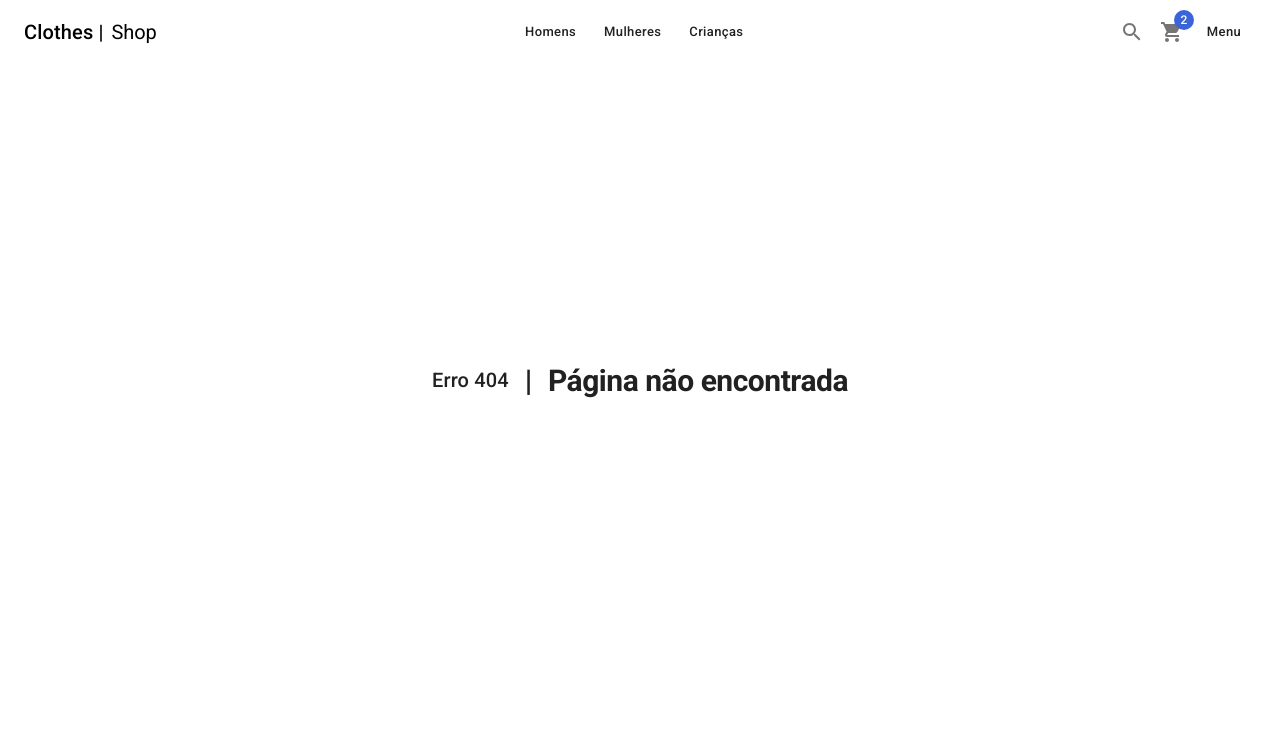
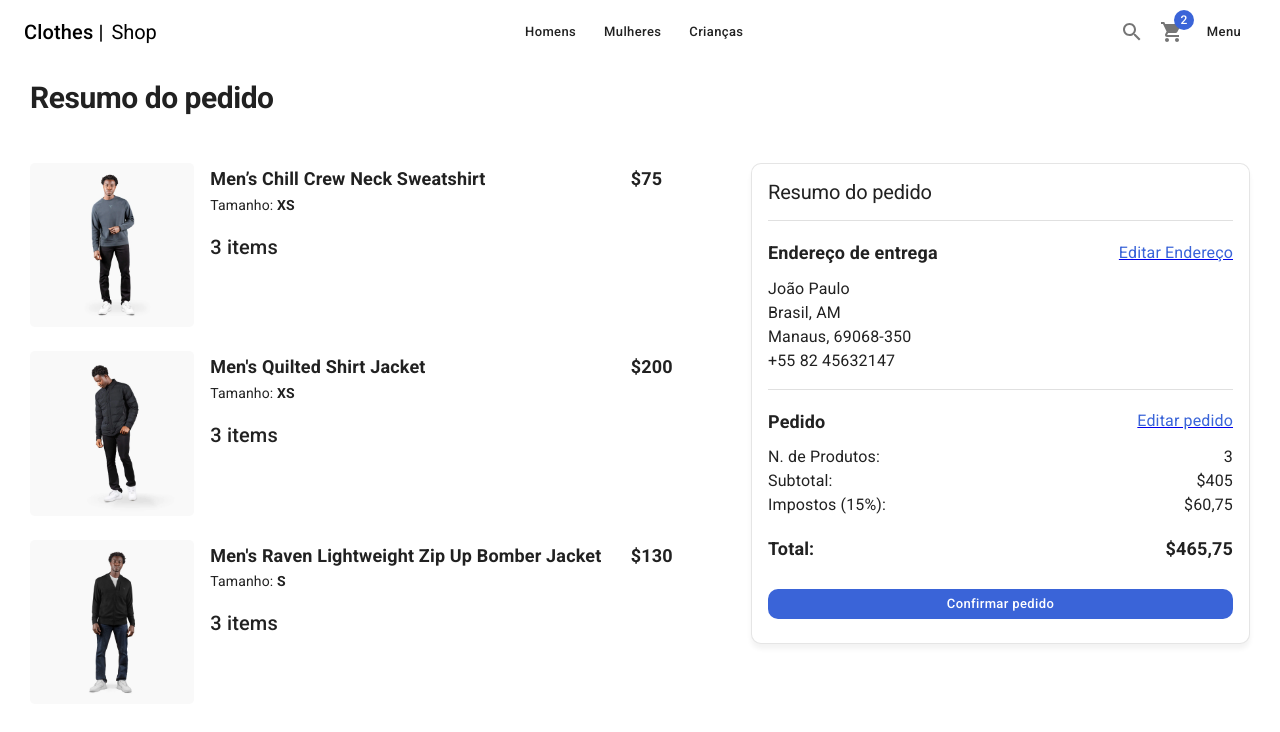
Before and after one commit to to1edo/store, a Next.js app: page /checkout/summary in a window 1280 px wide. Before the commit this address had no page. Shown: the top 732 px of the page. Built offline with nearby package versions, Linux system fonts and the light colour scheme.

Commit message:
add checkout pages

```diff
--- /dev/null
+++ b/pages/checkout/summary.tsx
@@ -0,0 +1,79 @@
+import { CartList, OrderSummary } from "@/components/cart";
+import { ShopLayout } from "@/components/layouts";
+import {
+  Box,
+  Button,
+  Card,
+  CardContent,
+  Divider,
+  Grid,
+  Link,
+  Typography,
+} from "@mui/material";
+import NextLink from "next/link";
+
+const SummaryPage = () => {
+  return (
+    <ShopLayout title="Carrinho de compras" description="Carrinho de compras">
+      <Typography variant="h1" component="h1">
+        Resumo do pedido
+      </Typography>
+
+      <Grid container sx={{ mt: 4 }} spacing={2}>
+        <Grid item xs={12} sm={7}>
+          <CartList />
+        </Grid>
+
+        <Grid item xs={12} sm={5}>
+          <Card className="summary-card">
+            <CardContent>
+              <Typography variant="h2">Resumo do pedido</Typography>
+
+              <Divider sx={{ my: 2 }} />
+
+              <Box display={"flex"} mb={1} justifyContent={"space-between"} alignItems={"center"}>
+                <Typography variant="subtitle1">
+                  Endereço de entrega
+                </Typography>
+                <Box display="flex" justifyContent={'flex-end'}>
+                  <NextLink href={"/checkout/address"} >
+                    <Typography color="secondary" component={'p'}>Editar Endereço</Typography>
+                  </NextLink>
+                </Box>
+              </Box>
+
+              <Typography variant="body1">João Paulo</Typography>
+              <Typography variant="body1">Brasil, AM</Typography>
+              <Typography variant="body1">Manaus, 69068-350</Typography>
+              <Typography variant="body1">+55 82 45632147</Typography>
+
+
+              <Divider sx={{ my: 2 }} />
+
+              <Box display={"flex"} mb={1} justifyContent={"space-between"} alignItems={"center"}>
+                <Typography variant="subtitle1">
+                  Pedido
+                </Typography>
+                <Box display="flex" justifyContent={'flex-end'}>
+                  <NextLink href={"/cart"} >
+                    <Typography color="secondary" component={'p'}>Editar pedido</Typography>
+                  </NextLink>
+                </Box>
+              </Box>
+
+              <OrderSummary />
+
+              <Box sx={{ mt: 3 }}>
+                <Button color="secondary" className="circular-btn" fullWidth>
+                  Confirmar pedido
+                </Button>
+              </Box>
+            </CardContent>
+          </Card>
+        </Grid>
+      </Grid>
+    </ShopLayout>
+  );
+};
+
+export default SummaryPage;
```
Also changed, not shown: pages/checkout/address.tsx (added, +60 -0 lines).
